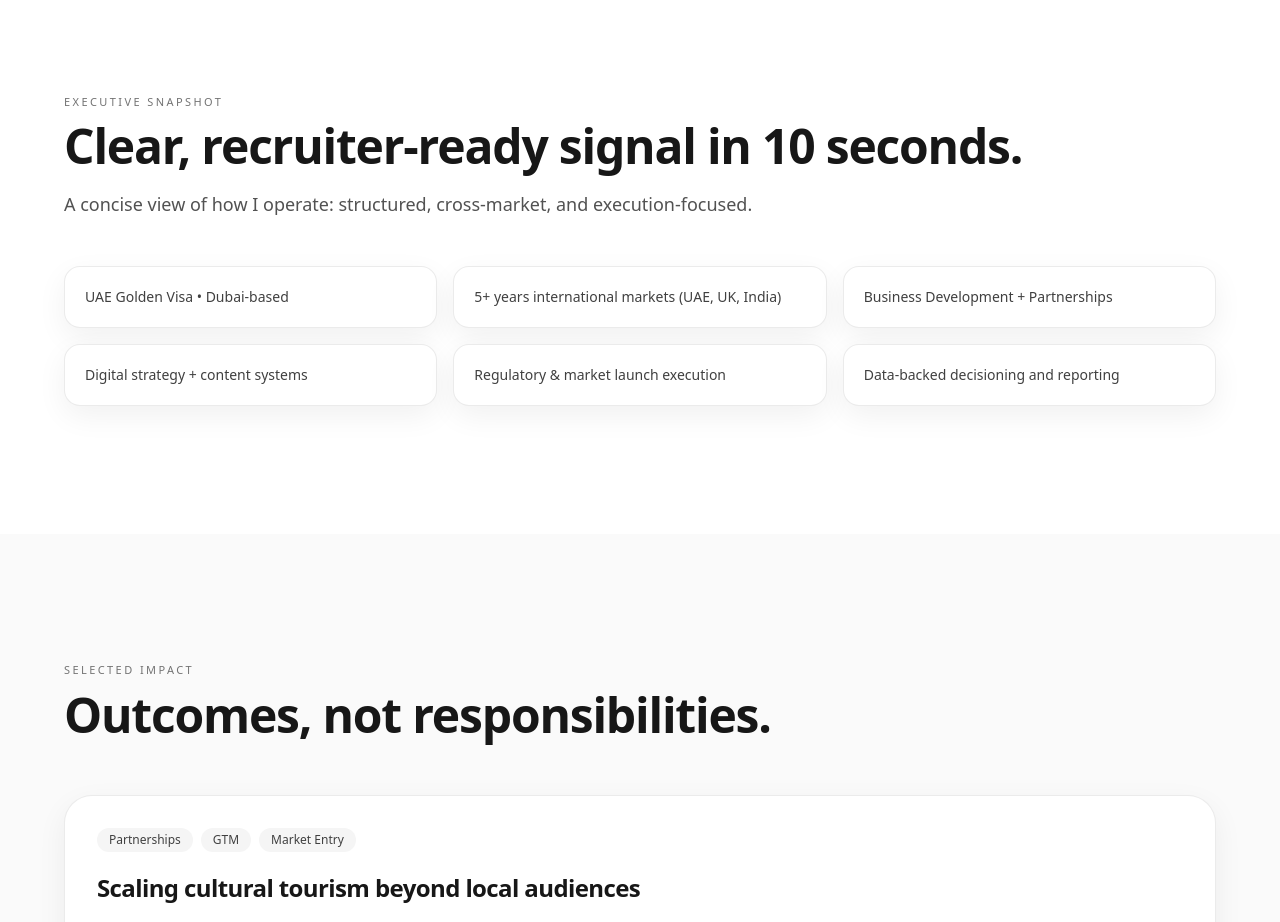
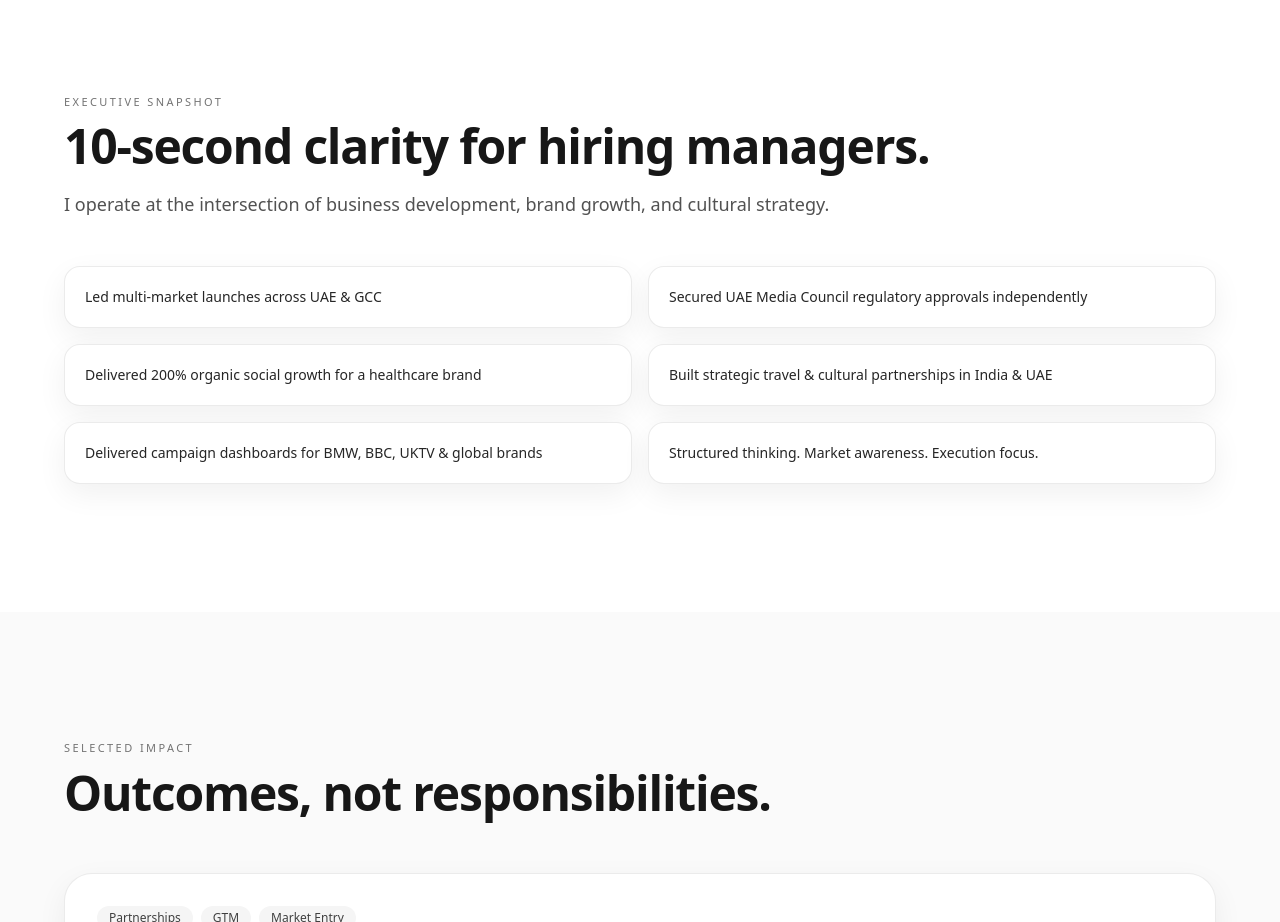
Before and after one commit to vishnukantr/vishnukantr.com, a Next.js app: page / in a window 1280 px wide. Shown: the part 1400-2322 px from the top of the page. Built offline with nearby package versions, Linux system fonts and the light colour scheme.

Commit message:
Update page.js

```diff
--- a/app/page.js
+++ b/app/page.js
@@ -172,28 +172,30 @@ export default function Home() {
           </div>
         </div>
 
-      {/* SNAPSHOT */}
-      <section className="py-24 md:py-32 px-6 md:px-10 lg:px-14">
+     {/* EXECUTIVE SNAPSHOT */}
+<section id="snapshot" className="py-24 md:py-32 px-6 md:px-10 lg:px-14">
   <div className="mx-auto max-w-6xl">
     <Reveal>
-            <p className="text-[11px] tracking-[0.22em] uppercase text-neutral-500">Executive Snapshot</p>
+      <p className="text-[11px] tracking-[0.22em] uppercase text-neutral-500">
+        Executive Snapshot
+      </p>
       <h2 className="mt-3 text-3xl md:text-5xl font-semibold tracking-tight leading-[1.05]">
-              Clear, recruiter-ready signal in 10 seconds.
+        10-second clarity for hiring managers.
       </h2>
       <p className="mt-5 text-base md:text-lg text-neutral-600 max-w-3xl">
-              A concise view of how I operate: structured, cross-market, and execution-focused.
+        I operate at the intersection of business development, brand growth, and cultural strategy.
       </p>
     </Reveal>
 
     <Reveal>
-            <div className="mt-12 grid md:grid-cols-3 gap-4 text-sm text-neutral-700">
+      <div className="mt-12 grid md:grid-cols-2 gap-4 text-sm text-neutral-800">
         {[
-                "UAE Golden Visa • Dubai-based",
-                "5+ years international markets (UAE, UK, India)",
-                "Business Development + Partnerships",
-                "Digital strategy + content systems",
-                "Regulatory & market launch execution",
-                "Data-backed decisioning and reporting",
+          "Led multi-market launches across UAE & GCC",
+          "Secured UAE Media Council regulatory approvals independently",
+          "Delivered 200% organic social growth for a healthcare brand",
+          "Built strategic travel & cultural partnerships in India & UAE",
+          "Delivered campaign dashboards for BMW, BBC, UKTV & global brands",
+          "Structured thinking. Market awareness. Execution focus.",
         ].map((t) => (
           <div key={t} className="rounded-2xl hairline bg-white p-5 softshadow">
             {t}
```
Lines whose indentation alone changed are shown as unchanged.
